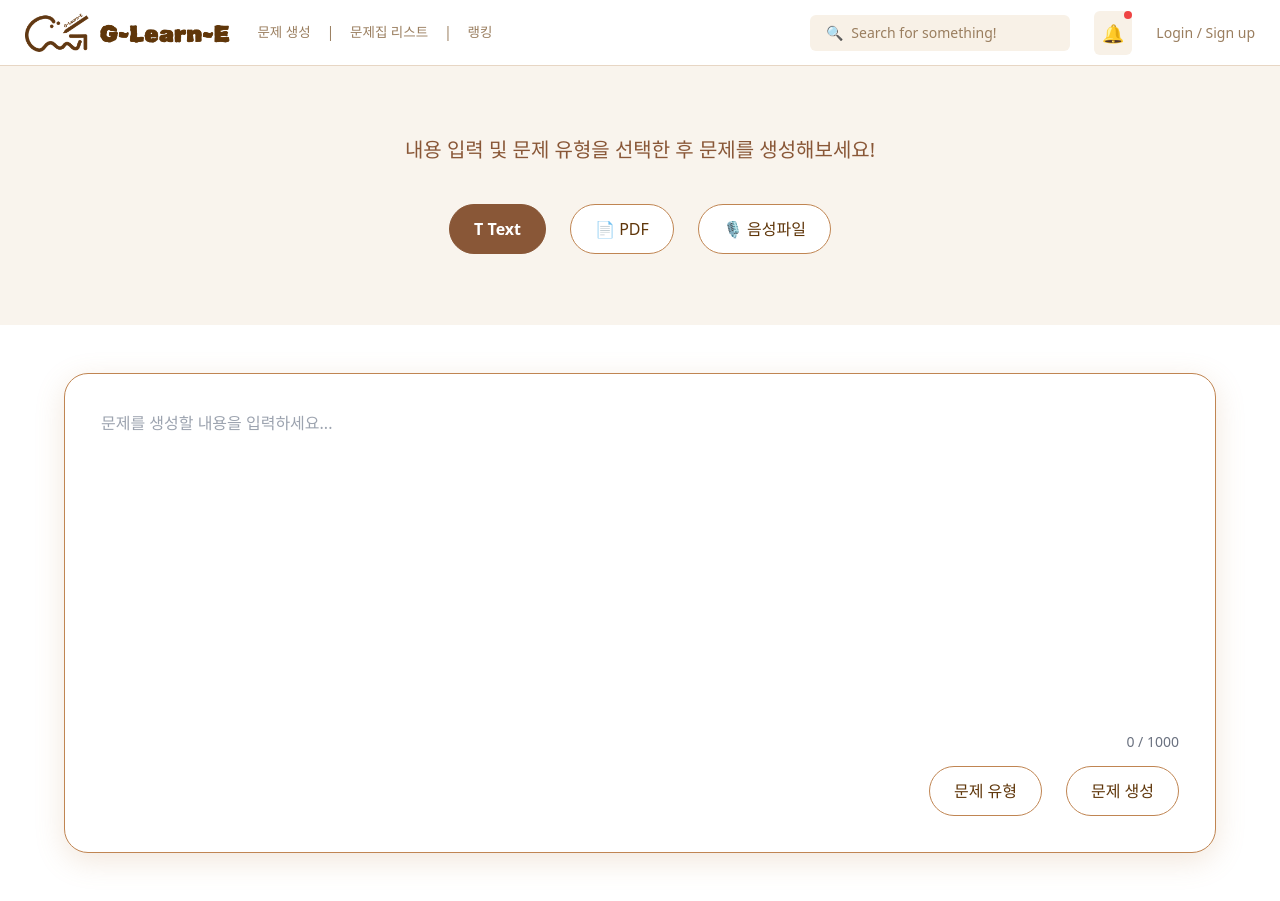
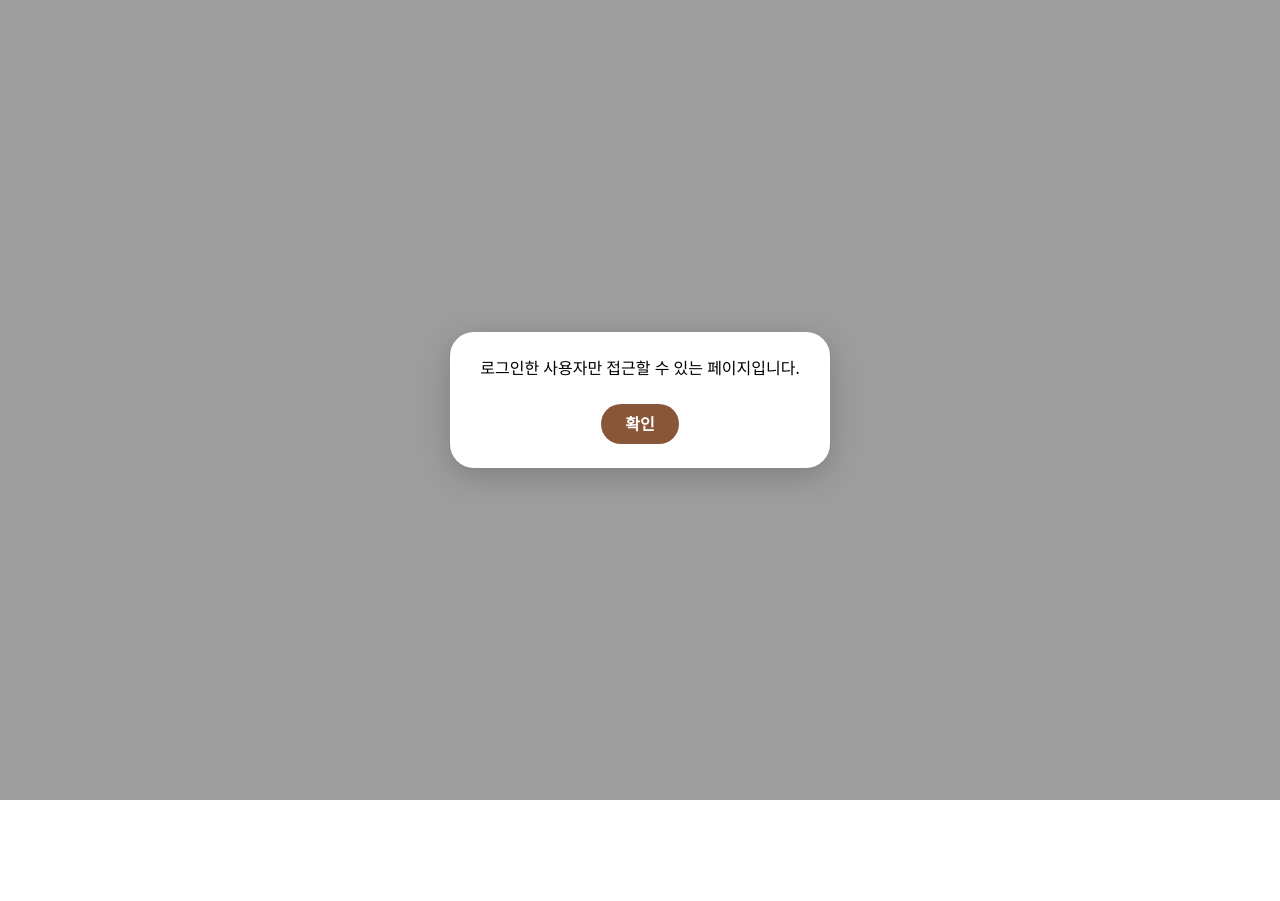
Before and after one commit to GNU-CapstoneDesign-II/G-Learn-E-FE, a React (Vite) app: page /generate-problem in a window 1280 px wide. After the commit the page ends 800 px from the top, so only its background shows below. Built offline with nearby package versions, Linux system fonts and the light colour scheme; a web font is replaced by a local one.

Commit message:
[Feat #43] 로그인 상태에 따른 라우팅 차단 관리

```diff
--- a/src/App.jsx
+++ b/src/App.jsx
@@ -1,6 +1,8 @@
 // src/App.jsx
 import React from "react";
 import { Routes, Route } from "react-router-dom";
+import ProtectedRoute from "./utils/ProtectedRoute.jsx";
+import PublicRoute from "./utils/PublicRoute.jsx";
 import Login from "./pages/Login.jsx";
 import SignUp from "./pages/SignUp.jsx";
 import FindPassword from "./pages/FindPassword.jsx";
@@ -14,15 +16,25 @@ import Mypage from './pages/MyPage.jsx';
 function App() {
   return (
     <Routes>
-      <Route path="/" element={<MainPage />} />
-      <Route path="/login" element={<Login />} />
-      <Route path="/signup" element={<SignUp />} />
-      <Route path="/find-password" element={<FindPassword />} />
-      <Route path="/solve/:workbookId" element={<WorkbookSolve />} />
-      <Route path="/generate-problem" element={<ProblemGenerator />} />
-      <Route path="/folder" element={<FolderPage />} />
-      <Route path="/ranking" element={<Ranking />} />
-      <Route path="/mypage" element={<Mypage />} />
+      {/* 토큰 없을 때만 접근 가능한 라우트 */}
+      <Route element={<PublicRoute />}>
+        <Route path="/login"         element={<Login />} />
+        <Route path="/signup"        element={<SignUp />} />
+        <Route path="/find-password" element={<FindPassword />} />
+      </Route>
+
+      {/* 토큰 있어야만 접근 가능한 라우트 */}
+      <Route element={<ProtectedRoute />}>
+        <Route path="/solve/:workbookId" element={<WorkbookSolve />} />
+        <Route path="/generate-problem"  element={<ProblemGenerator />} />
+        <Route path="/folder"            element={<FolderPage />} />
+        <Route path="/ranking"           element={<Ranking />} />
+        <Route path="/mypage"            element={<Mypage />} />
+      </Route>
+
+      {/* 그 외 리디렉트 */}
+      <Route path="*" element={<MainPage />} />
+      <Route path="/"                  element={<MainPage />} />
     </Routes>
   );
 }
--- /dev/null
+++ b/src/utils/ProtectedRoute.jsx
@@ -0,0 +1,36 @@
+// src/utils/ProtectedRoute.jsx
+import React, { useState, useEffect } from "react";
+import { Outlet, useNavigate, useLocation } from "react-router-dom";
+import InformationPopup from "../components/common/InformationPopup.jsx";
+import { useAuth } from "../contexts/AuthContext.jsx";
+
+export default function ProtectedRoute() {
+  const { isLoggedIn } = useAuth();
+  const navigate = useNavigate();
+  const location = useLocation();
+  const [showPopup, setShowPopup] = useState(false);
+
+  useEffect(() => {
+    if (!isLoggedIn) {
+      setShowPopup(true);
+    }
+  }, [isLoggedIn]);
+
+  // 아직 로그인하지 않았으면 팝업만 띄우고, 로그인 후엔 Outlet 렌더
+  if (!isLoggedIn) {
+    return (
+      showPopup && (
+        <InformationPopup
+          message="로그인한 사용자만 접근할 수 있는 페이지입니다."
+          onClose={() => {
+            setShowPopup(false);
+            // 원래 가려던 페이지 대신 로그인 페이지로
+            navigate("/login", { replace: true, state: { from: location } });
+          }}
+        />
+      )
+    );
+  }
+
+  return <Outlet />;
+}
--- /dev/null
+++ b/src/utils/PublicRoute.jsx
@@ -0,0 +1,34 @@
+// src/utils/ProtectedRoute.jsx
+import React, { useState, useEffect } from "react";
+import { Outlet, useNavigate } from "react-router-dom";
+import InformationPopup from "../components/common/InformationPopup.jsx";
+import { useAuth } from "../contexts/AuthContext.jsx";
+
+export default function PublicRoute() {
+  const { isLoggedIn } = useAuth();
+  const navigate = useNavigate();
+  const [showPopup, setShowPopup] = useState(false);
+
+  useEffect(() => {
+    if (isLoggedIn) {
+      setShowPopup(true);
+    }
+  }, [isLoggedIn]);
+
+  // 이미 로그인된 상태라면 팝업 띄우고, 확인 시 메인으로
+  if (isLoggedIn) {
+    return (
+      showPopup && (
+        <InformationPopup
+          message="이미 로그인된 상태입니다."
+          onClose={() => {
+            setShowPopup(false);
+            navigate("/", { replace: true });
+          }}
+        />
+      )
+    );
+  }
+
+  return <Outlet />;
+}
```
